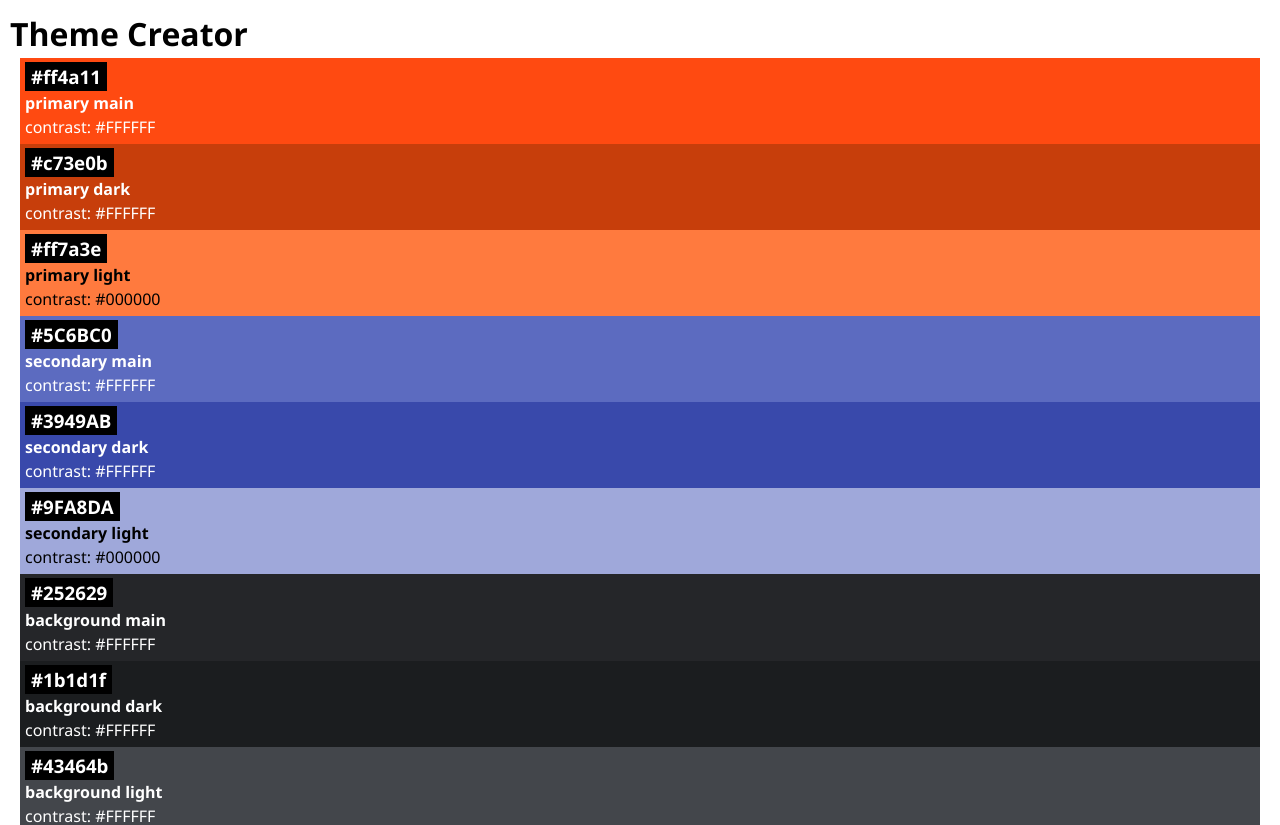
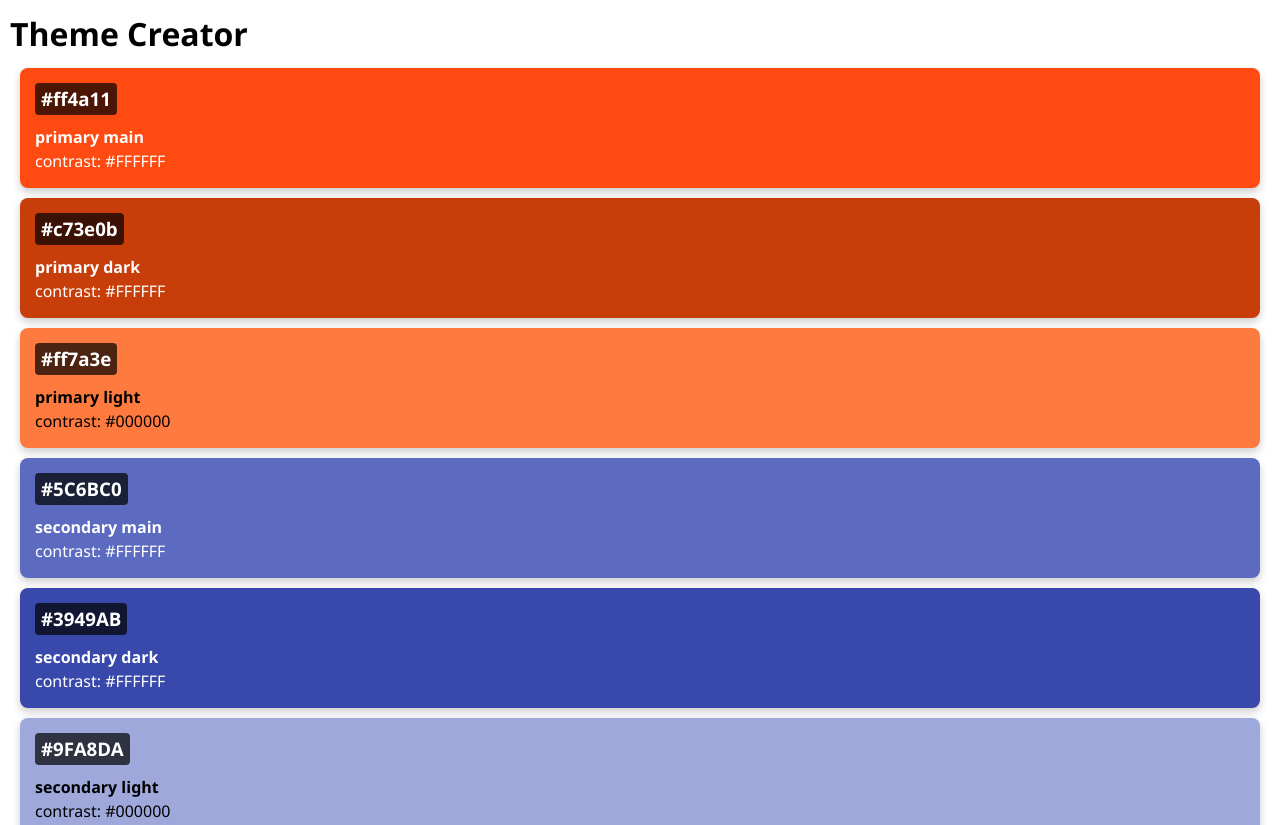
Before and after one commit to ndrbn0/recap-project-web-react-2, a React (Vite) app: page / in a window 1280 px wide. Shown: the top 825 px of the page. Built offline with nearby package versions, Linux system fonts and the light colour scheme.

Commit message:
first changes

```diff
--- a/src/App.jsx
+++ b/src/App.jsx
@@ -6,10 +6,11 @@ function App() {
   return (
     <>
       <h1>Theme Creator</h1>
-
-      {initialColors.map((color) => {
-        return <Color key={color.id} color={color} />;
-      })}
+      <div className="color-container">
+        {initialColors.map((color) => (
+          <Color key={color.id} color={color} />
+        ))}
+      </div>
     </>
   );
 }
--- a/src/Components/Color/Color.css
+++ b/src/Components/Color/Color.css
@@ -1,11 +1,27 @@
 .color-card {
-  margin: 0px 10px;
-  padding: 5px;
+  margin: 10px;
+  padding: 15px;
+  border-radius: 8px;
+  box-shadow: 0 4px 8px rgba(0, 0, 0, 0.2);
+  transition: transform 0.2s;
+}
+
+.color-card:hover {
+  transform: scale(1.05);
 }
 
 .color-card-headline {
-  display: inline;
+  display: inline-block;
   padding: 2px 6px;
-  background: black;
+  background: rgba(0, 0, 0, 0.7);
   color: white;
+  border-radius: 4px;
+  margin-bottom: 10px;
 }
+
+/* .color-container {
+  display: flex;
+  flex-wrap: wrap;
+  justify-content: center;
+}
+ */
```
